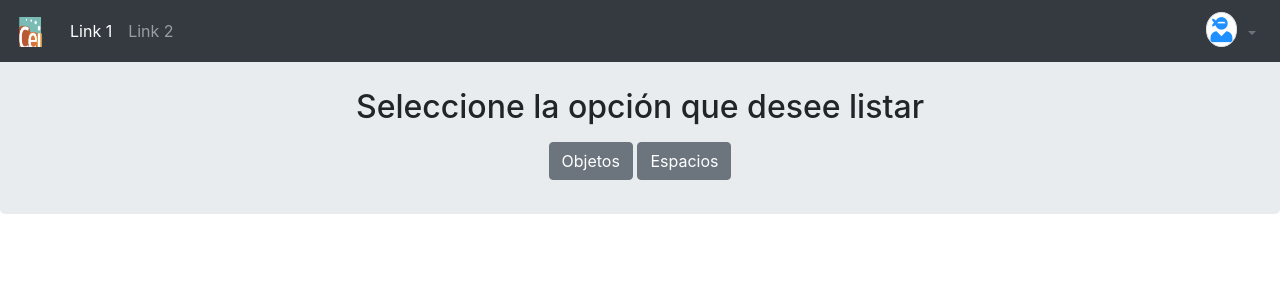
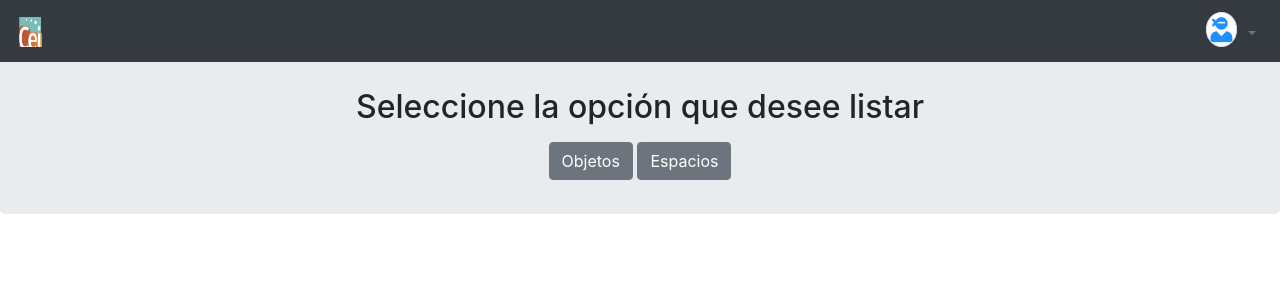
Before and after one commit to DCC-CC4401/2018-1-SQL-Injection, a Django app: page / in a window 1280 px wide. Shown: the top 300 px of the page. Run offline with Django 3.2, Linux system fonts and the light colour scheme; some libraries are stand-ins or nearby versions.

Commit message:
remove links for administrator

```diff
--- a/templates/base.html
+++ b/templates/base.html
@@ -57,13 +57,13 @@
                       </span>
                     </a>
                   </li>
+                  <li class="nav-item active">
+                      <a class="nav-link" href="#">Link 1</a>
+                    </li>
+                    <li class="nav-item">
+                      <a class="nav-link" href="#">Link 2</a>
+                    </li>
                 {% endif %}
-            <li class="nav-item active">
-              <a class="nav-link" href="#">Link 1</a>
-            </li>
-            <li class="nav-item">
-              <a class="nav-link" href="#">Link 2</a>
-            </li>
           </ul>
 
           <!-- Bootstrap 4: Desktop/Mobile display behaviour -->
```
